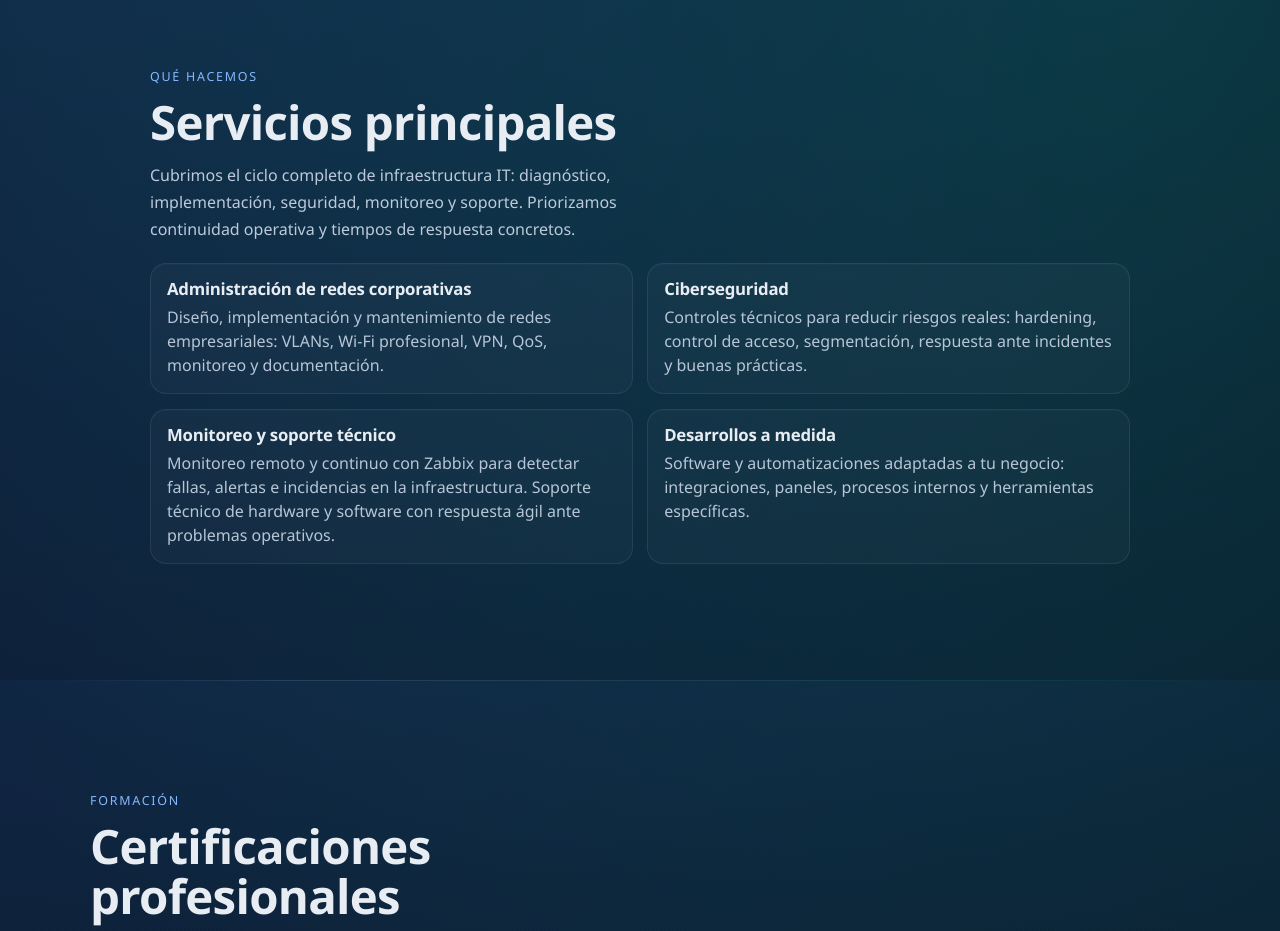
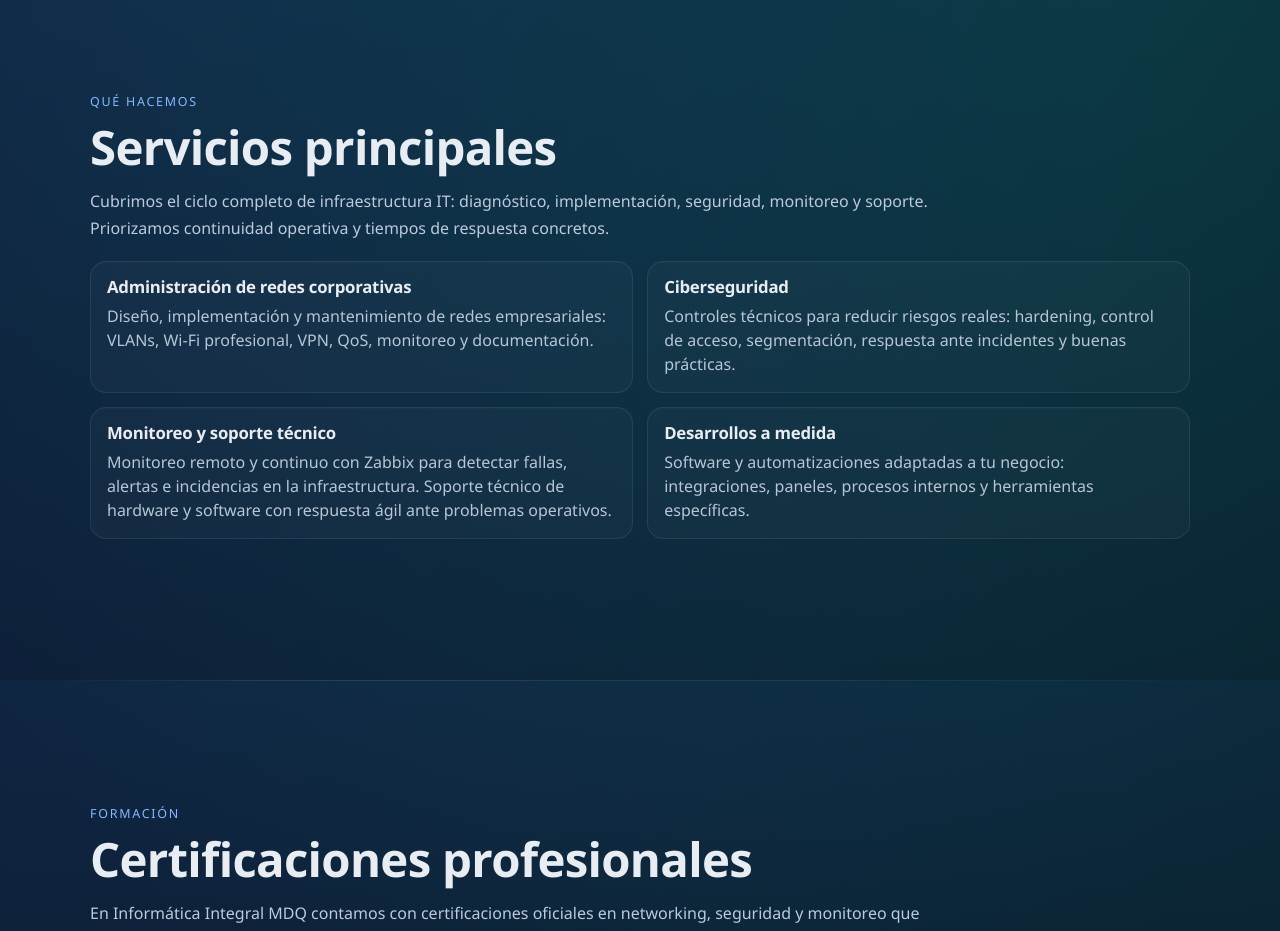
Before and after one commit to AgustinCerino/InformaticaIntegralMdq, an Angular app: page / in a window 1280 px wide. Shown: the part 920-1851 px from the top of the page. Built offline with nearby package versions, Linux system fonts and the light colour scheme.

Commit message:
modificaciones css de textos

```diff
--- a/src/app/app.css
+++ b/src/app/app.css
@@ -163,7 +163,7 @@
 }
 
 .panel-content.narrow {
-  width: min(980px, 100%);
+  width: min(1100px, 100%);
 }
 
 .hero-layout {
@@ -353,9 +353,14 @@ h3 {
 
 .lead {
   margin: 1rem 0 0;
-  max-width: 58ch;
+  max-width: 72ch;
   color: #bccadb;
   line-height: 1.68;
+}
+
+.panel-content.narrow > h2,
+.panel-content.narrow > .lead {
+  max-width: 80%;
 }
 
 .hero-actions {
@@ -485,9 +490,13 @@ h3 {
 }
 
 .certifications-copy {
-  max-width: 52ch;
+  max-width: 80%;
 }
 
+.certifications-copy h2,
+.certifications-copy .lead {
+  max-width: 100%;
+}
 .cert-grid {
   display: grid;
   grid-template-columns: repeat(3, minmax(0, 1fr));
@@ -779,7 +788,7 @@ h3 {
 .contact-copy {
   position: sticky;
   top: 5.8rem;
-  max-width: 44ch;
+  max-width: 100%;
 }
 
 .contact-stack {
```
